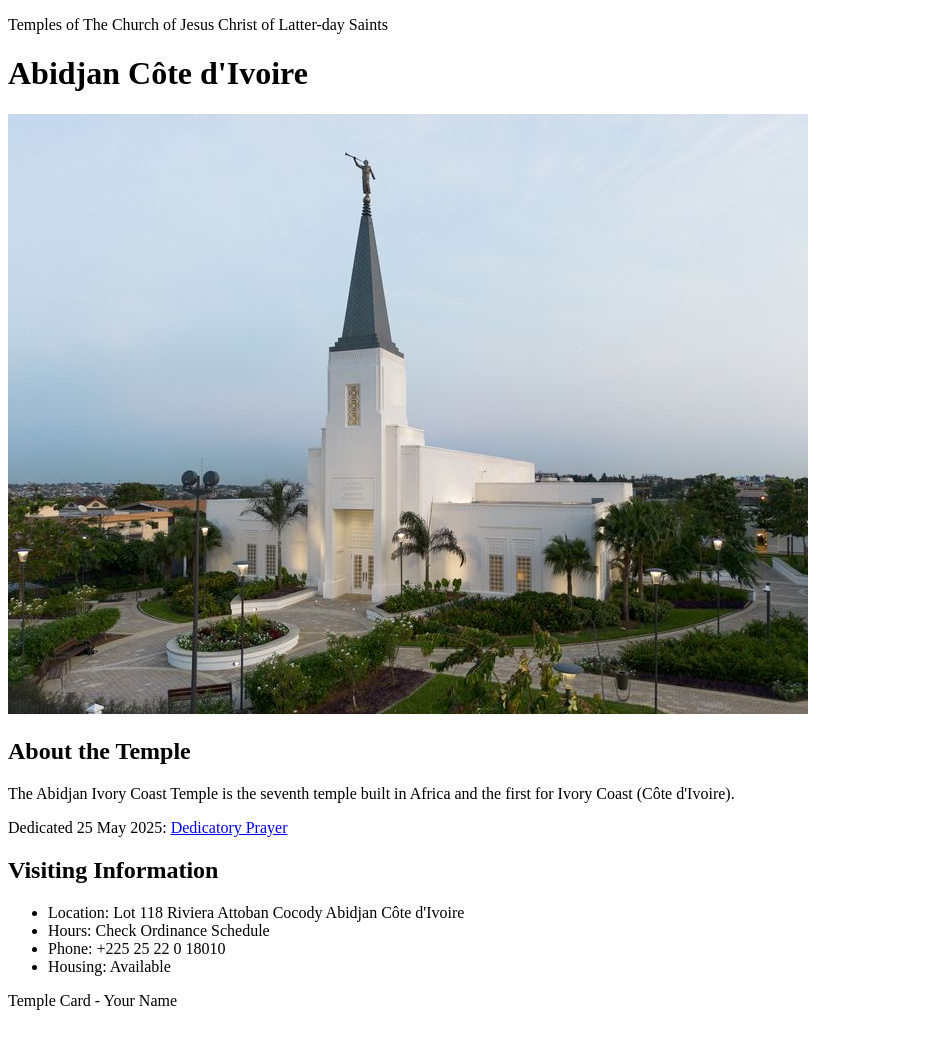
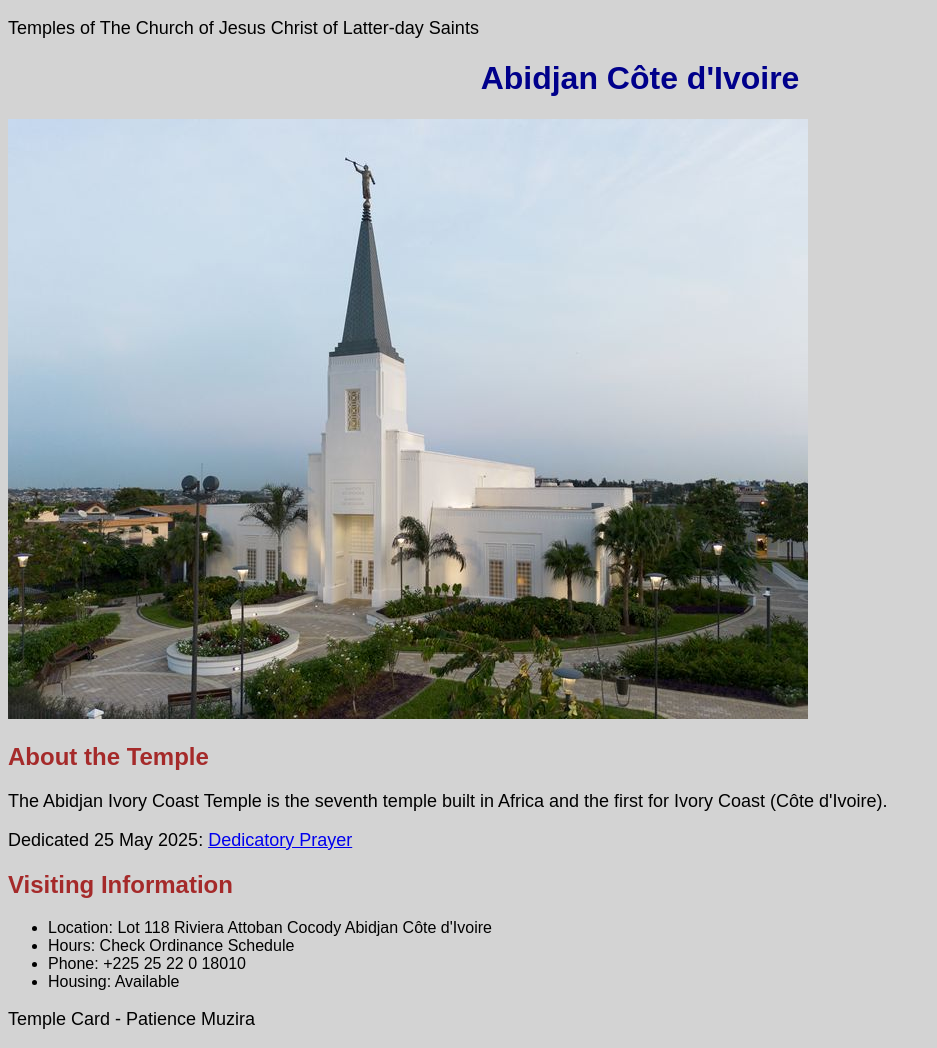
Before and after one commit to Patie03-developer/wdd130, a plain HTML site: page week02/temple.html in a window 1280 px wide. Shown: the whole page, without its empty margins (0-937 px from the left). Before the commit the page ends 1026 px from the top, so only its background shows below. Drawn offline with Linux system fonts and the light colour scheme.

Commit message:
Adding CSS to HTML

```diff
--- /dev/null
+++ b/week02/styles/temple.css
@@ -0,0 +1,18 @@
+body {
+    background-color: lightgray;
+    font-family: Arial, sans-serif;
+}
+
+h1 {
+    color: darkblue;
+    text-align: center;
+}
+
+h2 {
+    color: brown;
+}
+
+p {
+    color: black;
+    font-size: 18px;
+}
--- a/week02/temple.html
+++ b/week02/temple.html
@@ -5,6 +5,8 @@
     <meta charset="UTF-8">
     <meta name="viewport" content="width=device-width, initial-scale=1.0">
     <title>Temple Card - Abidjan Côte d'Ivoire</title>
+    <link rel="stylesheet" href="styles/temple.css">
+
 </head>
 
 <body>
@@ -32,7 +34,7 @@
         </section>
     </main>
     <footer>
-        <p>Temple Card - Your Name</p>
+        <p>Temple Card - Patience Muzira</p>
     </footer>
 </body>
 
```
